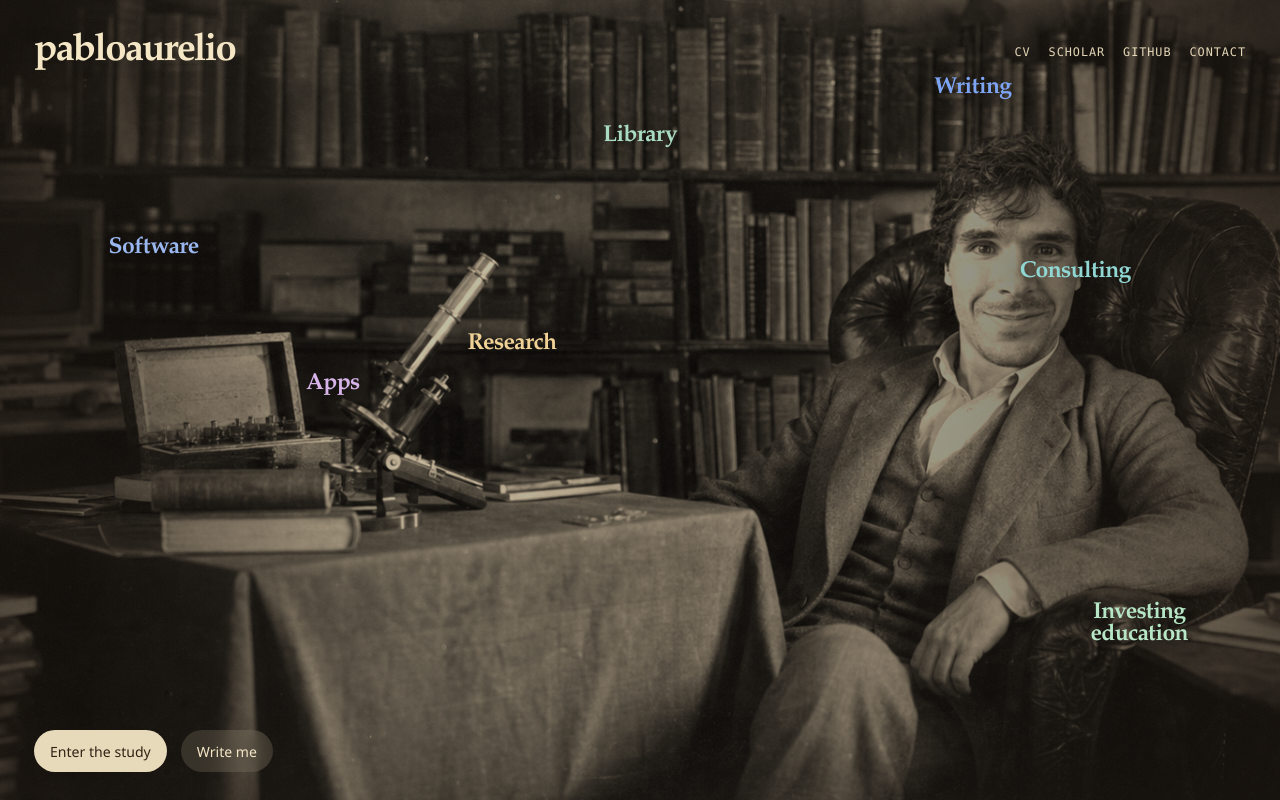
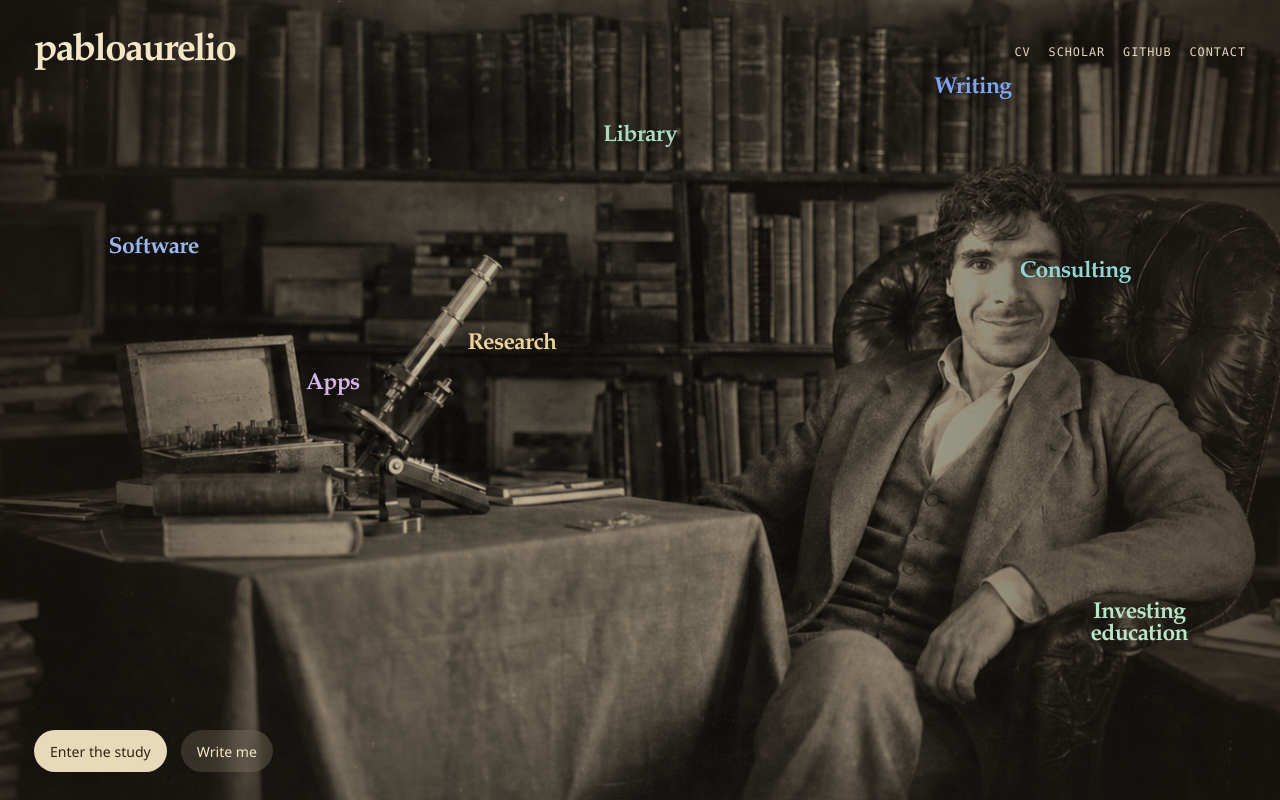
Before and after one commit to PabloAu/pabloaurelio.com, a Next.js app: page / in a window 1280 px wide. Shown: the top 800 px of the page. Built offline with nearby package versions, Linux system fonts and the light colour scheme.

Commit message:
Refine vintage hero portrait proportions

```diff
--- a/src/app/page.tsx
+++ b/src/app/page.tsx
@@ -28,7 +28,7 @@ export default function HomePage() {
         <div className="hero-stage">
           <Image
             className="hero-image"
-            src="/images/pablo-hero-cajal-vintage.png"
+            src="/images/pablo-hero-cajal-vintage-balanced.png"
             alt="Pablo Aurelio Gomez Garcia in a vintage study portrait."
             fill
             priority
```
Also changed, not shown: public/images/pablo-hero-cajal-vintage-balanced.png (added).
